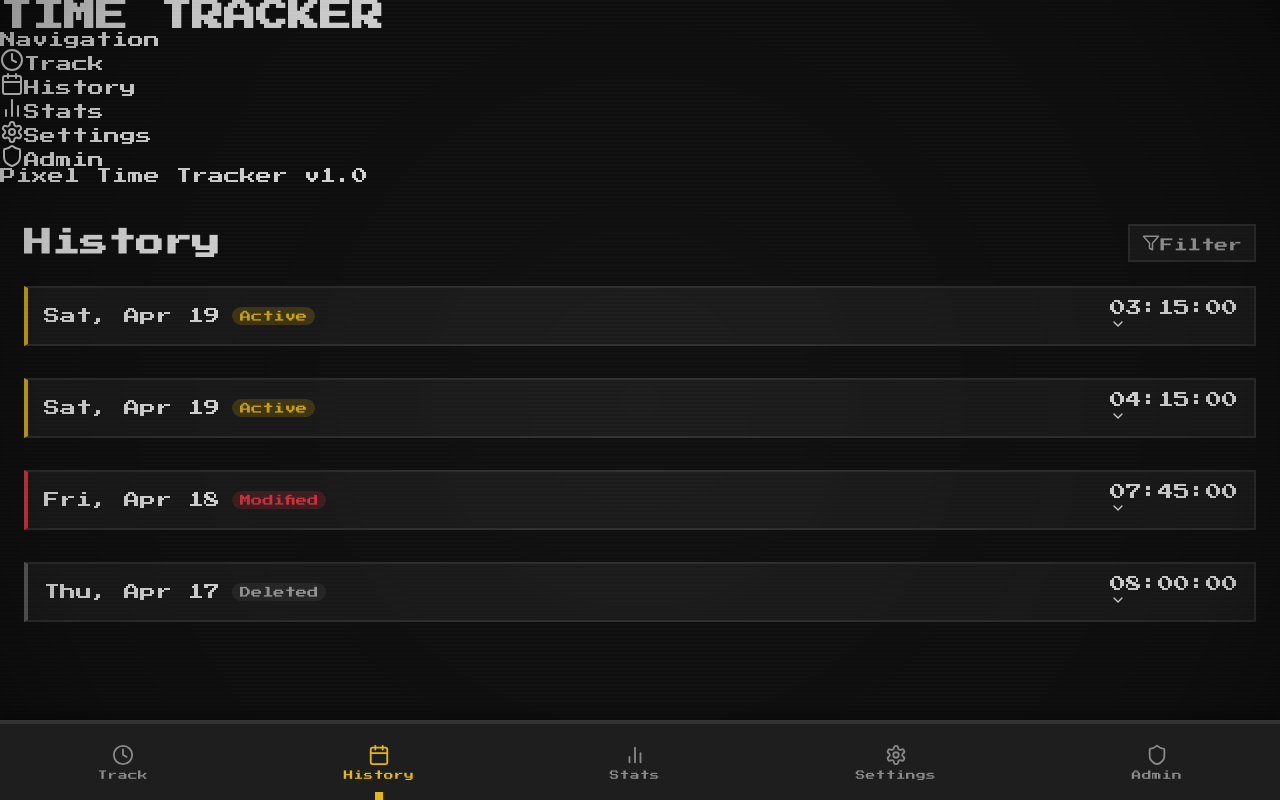
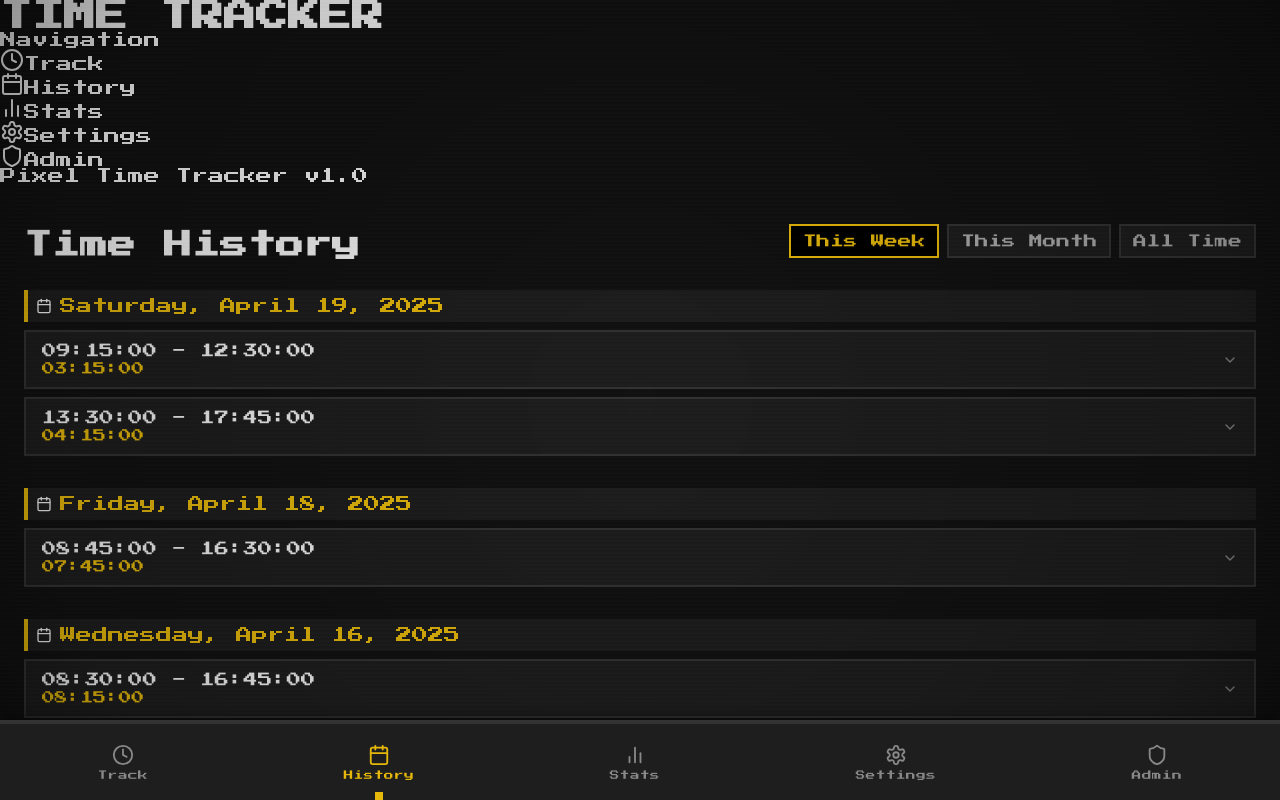
Before and after one commit to roshaanmehar/Work-Hours-Tracker, a Next.js app in the folder chronotrack/main/: page /history in a window 1280 px wide. Built offline with nearby package versions, Linux system fonts and the light colour scheme.

Commit message:
file update

```diff
--- a/chronotrack/main/app/history/page.tsx
+++ b/chronotrack/main/app/history/page.tsx
@@ -2,11 +2,12 @@
 
 import { useState } from "react"
 import { motion, AnimatePresence } from "framer-motion"
-import { ChevronDown, Filter, Clock } from "lucide-react"
+import { ChevronDown, Clock, Calendar } from "lucide-react"
 import Navbar from "@/components/navbar"
 import styles from "./page.module.css"
 
 // Mock data - would be fetched from backend in real implementation
+// Modified to show only final records without modification indicators
 const mockEntries = [
   {
     id: 1,
@@ -14,7 +15,6 @@ const mockEntries = [
     clockIn: "09:15:00",
     clockOut: "12:30:00",
     duration: "03:15:00",
-    status: "active",
     breaks: [{ start: "10:30:00", end: "10:45:00", duration: "00:15:00" }],
   },
   {
@@ -23,29 +23,27 @@ const mockEntries = [
     clockIn: "13:30:00",
     clockOut: "17:45:00",
     duration: "04:15:00",
-    status: "active",
     breaks: [{ start: "15:00:00", end: "15:20:00", duration: "00:20:00" }],
   },
   {
     id: 3,
     date: "2025-04-18",
-    clockIn: "08:45:00",
-    clockOut: "16:30:00",
-    duration: "07:45:00",
-    status: "modified",
+    clockIn: "08:45:00", // This is the modified time (was 09:00:00)
+    clockOut: "16:30:00", // This is the modified time (was 16:00:00)
+    duration: "07:45:00", // This is the modified duration (was 07:00:00)
     breaks: [
       { start: "12:00:00", end: "12:45:00", duration: "00:45:00" },
       { start: "14:30:00", end: "14:45:00", duration: "00:15:00" },
     ],
   },
+  // Removed deleted entry
   {
-    id: 4,
-    date: "2025-04-17",
-    clockIn: "09:00:00",
-    clockOut: "17:00:00",
-    duration: "08:00:00",
-    status: "deleted",
-    breaks: [],
+    id: 5,
+    date: "2025-04-16",
+    clockIn: "08:30:00",
+    clockOut: "16:45:00",
+    duration: "08:15:00",
+    breaks: [{ start: "12:15:00", end: "13:00:00", duration: "00:45:00" }],
   },
 ]
 
@@ -53,95 +51,98 @@ export default function HistoryPage() {
   const [expandedEntry, setExpandedEntry] = useState<number | null>(null)
   const [filter, setFilter] = useState("all")
   const [showFilterMenu, setShowFilterMenu] = useState(false)
+  const [dateRange, setDateRange] = useState("week")
 
   const toggleExpand = (id: number) => {
     setExpandedEntry(expandedEntry === id ? null : id)
   }
 
-  const filteredEntries = filter === "all" ? mockEntries : mockEntries.filter((entry) => entry.status === filter)
+  // Group entries by date
+  const entriesByDate = mockEntries.reduce(
+    (acc, entry) => {
+      const date = entry.date
+      if (!acc[date]) {
+        acc[date] = []
+      }
+      acc[date].push(entry)
+      return acc
+    },
+    {} as Record<string, typeof mockEntries>,
+  )
+
+  // Sort dates in descending order
+  const sortedDates = Object.keys(entriesByDate).sort((a, b) => new Date(b).getTime() - new Date(a).getTime())
 
   return (
     <div className={styles.container}>
       <header className={styles.header}>
-        <h1>History</h1>
-        <button className={styles.filterButton} onClick={() => setShowFilterMenu(!showFilterMenu)}>
-          <Filter size={18} />
-          <span>Filter</span>
+        <h1>Time History</h1>
+        <div className={styles.headerActions}>
+          <button
+            className={`${styles.filterButton} ${dateRange === "week" ? styles.active : ""}`}
+            onClick={() => setDateRange("week")}
+          >
+            <span>This Week</span>
           </button>
+          <button
+            className={`${styles.filterButton} ${dateRange === "month" ? styles.active : ""}`}
+            onClick={() => setDateRange("month")}
+          >
+            <span>This Month</span>
+          </button>
+          <button
+            className={`${styles.filterButton} ${dateRange === "all" ? styles.active : ""}`}
+            onClick={() => setDateRange("all")}
+          >
+            <span>All Time</span>
+          </button>
+        </div>
       </header>
 
-      <AnimatePresence>
-        {showFilterMenu && (
-          <motion.div
-            className={styles.filterMenu}
-            initial={{ opacity: 0, y: -20 }}
-            animate={{ opacity: 1, y: 0 }}
-            exit={{ opacity: 0, y: -20 }}
-            transition={{ duration: 0.2 }}
-          >
-            <div className={styles.filterTabs}>
-              <button
-                className={`${styles.filterTab} ${filter === "all" ? styles.active : ""}`}
-                onClick={() => setFilter("all")}
-              >
-                All
-              </button>
-              <button
-                className={`${styles.filterTab} ${filter === "active" ? styles.active : ""}`}
-                onClick={() => setFilter("active")}
-              >
-                Active
-              </button>
-              <button
-                className={`${styles.filterTab} ${filter === "modified" ? styles.active : ""}`}
-                onClick={() => setFilter("modified")}
-              >
-                Modified
-              </button>
-              <button
-                className={`${styles.filterTab} ${filter === "deleted" ? styles.active : ""}`}
-                onClick={() => setFilter("deleted")}
-              >
-                Deleted
-              </button>
-            </div>
-          </motion.div>
-        )}
-      </AnimatePresence>
-
       <div className={styles.entriesList}>
-        {filteredEntries.length === 0 ? (
+        {sortedDates.length === 0 ? (
           <div className={styles.emptyState}>
             <Clock size={48} />
             <p>No time entries found</p>
           </div>
         ) : (
-          filteredEntries.map((entry) => (
+          sortedDates.map((date) => (
+            <div key={date} className={styles.dateGroup}>
+              <div className={styles.dateHeader}>
+                <Calendar size={16} />
+                <h2>
+                  {new Date(date).toLocaleDateString("en-US", {
+                    weekday: "long",
+                    month: "long",
+                    day: "numeric",
+                    year: "numeric",
+                  })}
+                </h2>
+              </div>
+
+              {entriesByDate[date].map((entry) => (
                 <motion.div
                   key={entry.id}
-              className={`${styles.entryCard} ${styles[entry.status]}`}
+                  className={styles.entryCard}
                   layout
                   initial={{ opacity: 0, y: 20 }}
                   animate={{ opacity: 1, y: 0 }}
                   transition={{ duration: 0.3 }}
                 >
                   <div className={styles.entryHeader} onClick={() => toggleExpand(entry.id)}>
-                <div className={styles.entryDate}>
-                  <h3>
-                    {new Date(entry.date).toLocaleDateString("en-US", {
-                      weekday: "short",
-                      month: "short",
-                      day: "numeric",
-                    })}
-                  </h3>
-                  <span className={styles.statusBadge}>{entry.status}</span>
+                    <div className={styles.entryTime}>
+                      <span className={styles.timeRange}>
+                        {entry.clockIn} - {entry.clockOut}
+                      </span>
+                      <span className={styles.duration}>{entry.duration}</span>
                     </div>
-                <div className={styles.entryTime}>
-                  <p>{entry.duration}</p>
-                  <motion.div animate={{ rotate: expandedEntry === entry.id ? 180 : 0 }} transition={{ duration: 0.3 }}>
+                    <motion.div
+                      animate={{ rotate: expandedEntry === entry.id ? 180 : 0 }}
+                      transition={{ duration: 0.3 }}
+                      className={styles.expandIcon}
+                    >
                       <ChevronDown size={16} />
                     </motion.div>
-                </div>
                   </div>
 
                   <AnimatePresence>
@@ -153,15 +154,6 @@ export default function HistoryPage() {
                         exit={{ height: 0, opacity: 0 }}
                         transition={{ duration: 0.3 }}
                       >
-                    <div className={styles.detailRow}>
-                      <span>Clock In:</span>
-                      <span>{entry.clockIn}</span>
-                    </div>
-                    <div className={styles.detailRow}>
-                      <span>Clock Out:</span>
-                      <span>{entry.clockOut}</span>
-                    </div>
-
                         {entry.breaks.length > 0 && (
                           <div className={styles.breaksList}>
                             <h4>Breaks ({entry.breaks.length})</h4>
@@ -179,6 +171,8 @@ export default function HistoryPage() {
                     )}
                   </AnimatePresence>
                 </motion.div>
+              ))}
+            </div>
           ))
         )}
       </div>
```
Lines whose indentation alone changed are shown as unchanged.
